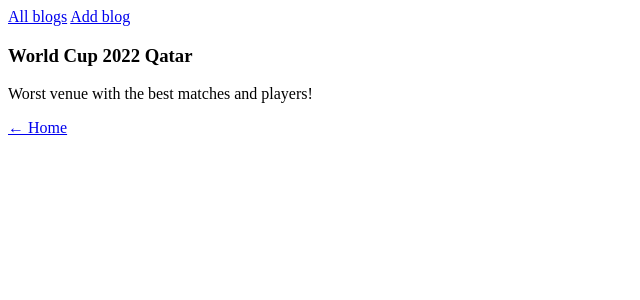
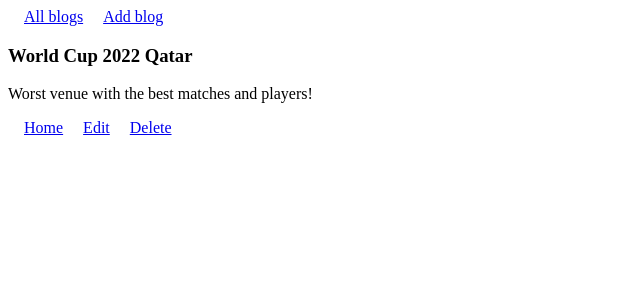
Before and after one commit to adhirajkar3103/django-blog-app, a Django app: page /post/1/ in a window 1280 px wide. Shown: the top 300 px of the page, without its empty margins (0-640 px from the left). Run offline with Django 3.2, Linux system fonts and the light colour scheme; data comes from the database, SQL or seed files in the repository; both versions use the stored data as it was after the commit.

Commit message:
CRUD functionality completed

```diff
--- a/blog/templates/base.html
+++ b/blog/templates/base.html
@@ -11,8 +11,8 @@
 </head>
 <body>
     <nav>
-        <a href="{% url 'all_blogs' %}">All blogs</a>
-        <a href="{% url 'post_new' %}">Add blog</a>
+        <a href="{% url 'all_blogs' %}" style="padding-left: 1rem;">All blogs</a>
+        <a href="{% url 'post_new' %}" style="padding-left: 1rem;">Add blog</a>
     </nav>
     {% block content %}
     {% endblock content %}
--- a/blog/templates/blog_detail.html
+++ b/blog/templates/blog_detail.html
@@ -3,5 +3,7 @@
 {% block content %}
 <h3>{{object.title}}</h3>
 <p>{{object.body}}</p>
-<a href="{%  url 'all_blogs' %}">← Home</a>
+<a href="{%  url 'all_blogs' %}" style="margin-left: 1rem;">Home</a>
+<a href="{% url 'post_edit' object.pk %}" style="margin-left: 1rem;">Edit</a>
+<a href="{% url 'post_delete' object.pk %}" style="margin-left: 1rem;">Delete</a>
 {% endblock content %}
--- a/blog/urls.py
+++ b/blog/urls.py
@@ -1,6 +1,8 @@
 from django.urls import path,include
-from .views import BlogListView,BlogView,CreateBlogView
+from .views import BlogListView,BlogView,CreateBlogView,UpdateBlogView,DeleteBlogView
 urlpatterns = [
+    path('post/<int:pk>/delete',DeleteBlogView.as_view(),name='post_delete'),
+    path('post/<int:pk>/edit/',UpdateBlogView.as_view(),name='post_edit'),
     path('post/new/',CreateBlogView.as_view(),name='post_new'),
     path('post/<int:pk>/',BlogView.as_view(),name='blog_detail'),
     path('',BlogListView.as_view(),name='all_blogs'),
--- a/blog/views.py
+++ b/blog/views.py
@@ -1,4 +1,5 @@
-from django.views.generic import ListView,DetailView,CreateView
+from django.views.generic import ListView,DetailView,CreateView,UpdateView,DeleteView
+from django.urls import reverse_lazy
 from .models import Post
 
 class BlogListView(ListView):
@@ -13,3 +14,13 @@ class CreateBlogView(CreateView):
     model = Post
     template_name = 'post_new.html'
     fields = ['title','author','body']
+
+class UpdateBlogView(UpdateView):
+    model = Post
+    template_name = 'post_edit.html'
+    fields = ['title','body']
+
+class DeleteBlogView(DeleteView):
+    model = Post
+    template_name = 'post_delete.html'
+    success_url = reverse_lazy('all_blogs')
```
Also changed, not shown: blog/templates/post_delete.html (added, +9 -0 lines), blog/templates/post_edit.html (added, +9 -0 lines), db.sqlite3.
